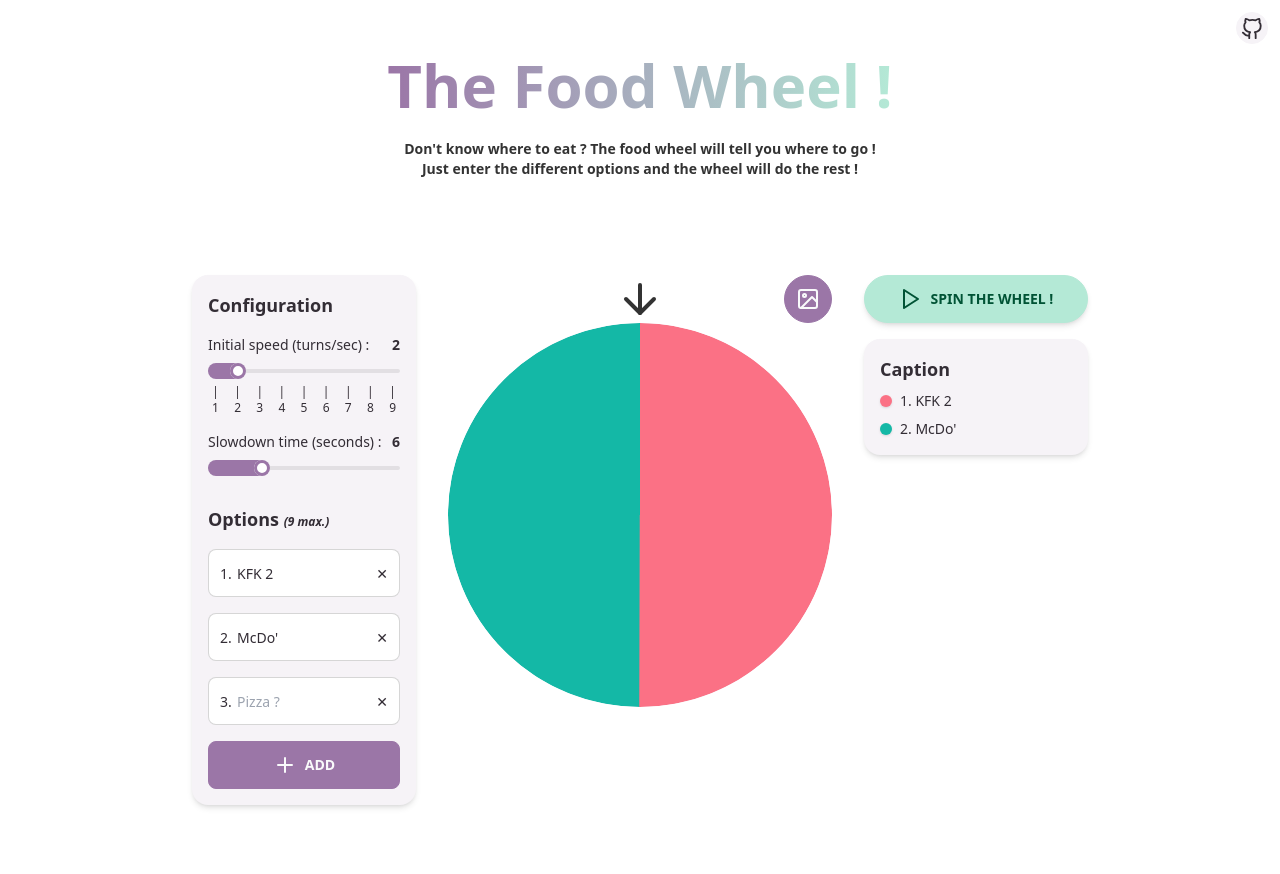
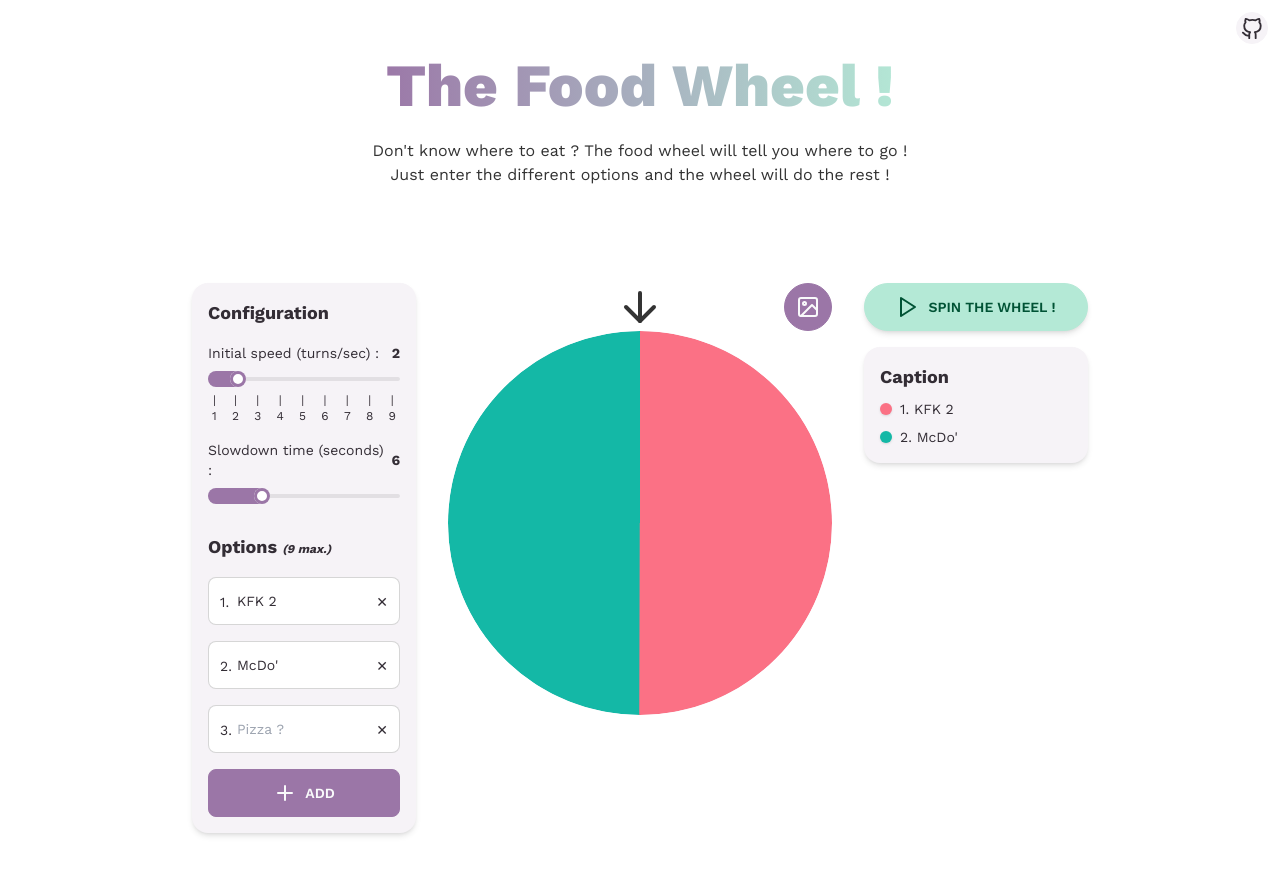
Before and after one commit to MaoDeMatos/the-food-wheel, a Next.js app: page / in a window 1280 px wide. Shown: the top 874 px of the page. Before the commit the page ends 853 px from the top, so only its background shows below. Built offline with nearby package versions, Linux system fonts and the light colour scheme.

Commit message:
💄 Add custom font

```diff
--- a/src/app/layout.tsx
+++ b/src/app/layout.tsx
@@ -1,4 +1,5 @@
 import { Metadata } from 'next';
+import { Work_Sans } from 'next/font/google';
 
 // import '../build/styles.css'; // Used when Turbopack is enabled
 import './globals.css'; // Used when Turbopack is disabled
@@ -16,13 +17,19 @@ export const metadata: Metadata = {
   ],
 };
 
+const work_sans = Work_Sans({
+  subsets: ['latin'],
+  variable: '--font-work-sans',
+  display: 'swap',
+});
+
 export default function RootLayout({
   children,
 }: {
   children: React.ReactNode;
 }) {
   return (
-    <html lang="en">
+    <html lang="en" className={`${work_sans.variable}`}>
       {/* <head /> will contain components hydrated by the metadata constant. Find out more at https://beta.nextjs.org/docs/api-reference/metadata */}
       <head />
       <body>{children}</body>
--- a/src/app/page.tsx
+++ b/src/app/page.tsx
@@ -22,7 +22,7 @@ export default function Home() {
             The Food Wheel !
           </h1>
 
-          <div className="mt-4 text-center text-sm font-bold">
+          <div className="mt-4 text-center">
             <p>
               {
                 "Don't know where to eat ? The food wheel will tell you where to go !"
--- a/tailwind.config.js
+++ b/tailwind.config.js
@@ -1,8 +1,14 @@
+const defaultTheme = require('tailwindcss/defaultTheme');
+
 /** @type {import('tailwindcss').Config} */
 module.exports = {
   content: ['./src/**/*.{ts,tsx}'],
   theme: {
-    extend: {},
+    extend: {
+      fontFamily: {
+        sans: ['var(--font-work-sans)', ...defaultTheme.fontFamily.sans],
+      },
+    },
   },
   plugins: [require('daisyui')],
   daisyui: {
```
